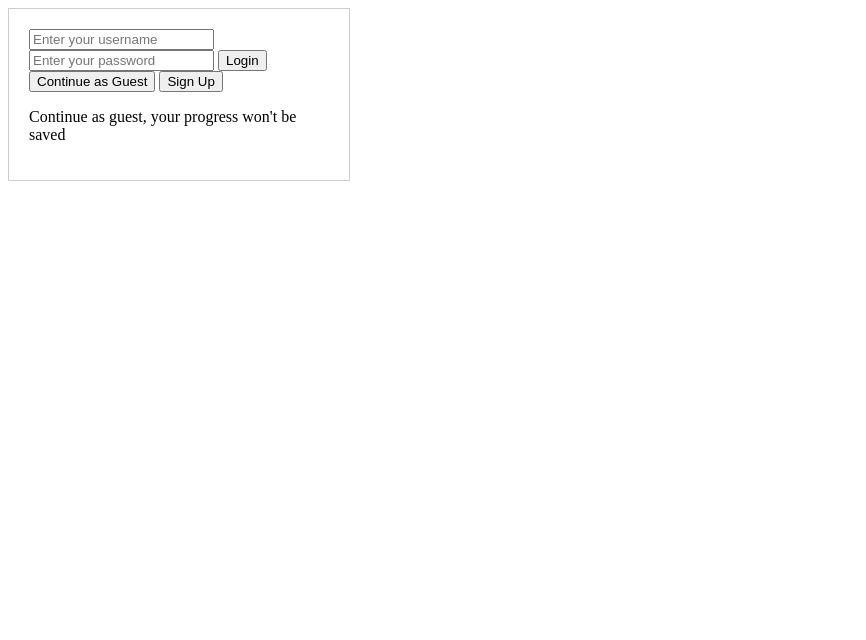
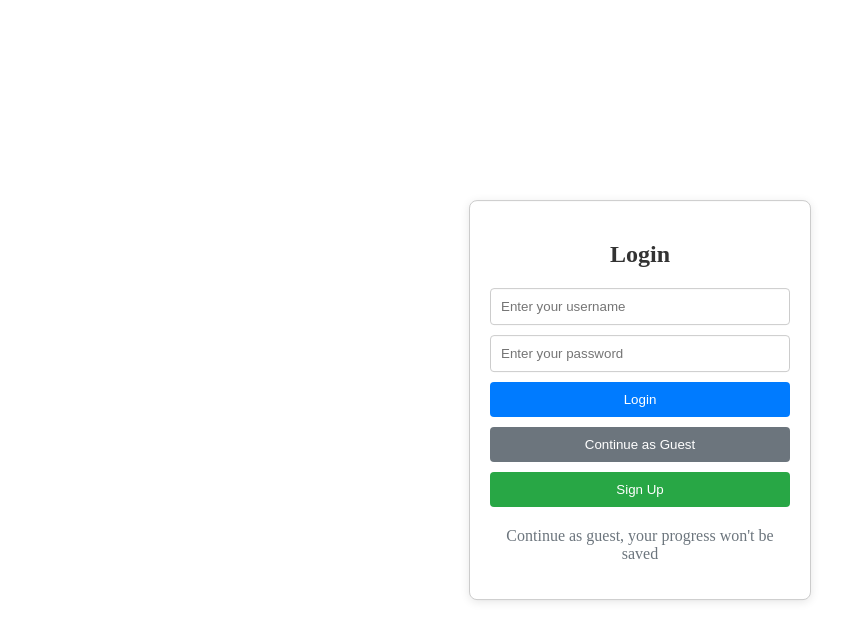
Before and after one commit to janaksk/Info4235Game, a plain HTML site: page assets/html/registerForm.html in a window 1280 px wide. Shown: the whole page, without its empty margins (0-866 px from the left). Drawn offline with Linux system fonts and the light colour scheme; files that its build step writes are made by us from their sources.

Commit message:
Project before initialising bundler

```diff
--- /dev/null
+++ b/assets/css/registerForm.css
@@ -0,0 +1,64 @@
+#registerForm {
+    background: white;
+    padding: 20px;
+    border-radius: 8px;
+    box-shadow: 0 2px 10px rgba(0, 0, 0, 0.1);
+    border: 1px solid #ccc;
+    z-index: 1000;
+    width: 300px;
+    height: auto;
+    position: absolute;
+    left: 50%;
+    top: 50%;
+    transform: translate(-50%, -50%);
+  }
+
+  #registerForm h2 {
+    text-align: center;
+    color: #333;
+  }
+
+  #registerForm input {
+    width: 100%;
+    padding: 10px;
+    margin-bottom: 10px;
+    border: 1px solid #ccc;
+    border-radius: 4px;
+    box-sizing: border-box;
+  }
+
+  #registerForm button {
+    width: 100%;
+    padding: 10px;
+    margin-bottom: 10px;
+    color: white;
+    border: none;
+    border-radius: 4px;
+    cursor: pointer;
+  }
+
+  #registerForm button[name="loginButton"] {
+    background-color: #007BFF;
+  }
+
+  #registerForm button[name="guestButton"] {
+    background-color: #6c757d;
+  }
+
+  #registerForm button[name="signupButton"] {
+    background-color: #28a745;
+  }
+
+  #registerForm button[name="registerButton"] {
+    background-color: #007BFF;
+  }
+
+  #registerForm p {
+    text-align: center;
+    margin-top: 10px;
+    color: #6c757d;
+  }
+
+  #registerSection {
+    display: none;
+  }
--- a/assets/html/registerForm.html
+++ b/assets/html/registerForm.html
@@ -1,5 +1,8 @@
-<form style="background: white; padding: 20px; border: 1px solid #ccc; z-index: 1000; width: 300px; height: auto; position: absolute;">
+<link rel="stylesheet" type="text/css" href="assets/css/registerForm.css">
+
+<form id="registerForm">
   <div id="loginSection">
+    <h2>Login</h2>
     <input type="text" name="username" placeholder="Enter your username" required>
     <input type="password" name="password" placeholder="Enter your password" required>
     <button type="button" name="loginButton">Login</button>
@@ -7,7 +10,8 @@
     <button type="button" name="signupButton">Sign Up</button>
     <p>Continue as guest, your progress won't be saved</p>
   </div>
-  <div id="registerSection" style="display: none;">
+  <div id="registerSection">
+    <h2>Sign Up</h2>
     <input type="text" name="reg_username" placeholder="Enter your username" required>
     <input type="email" name="email" placeholder="Enter your email" required>
     <input type="password" name="password" placeholder="Enter your password" required>
```
Also changed, not shown: scenes/menuScene.js (+7 -8 lines).
